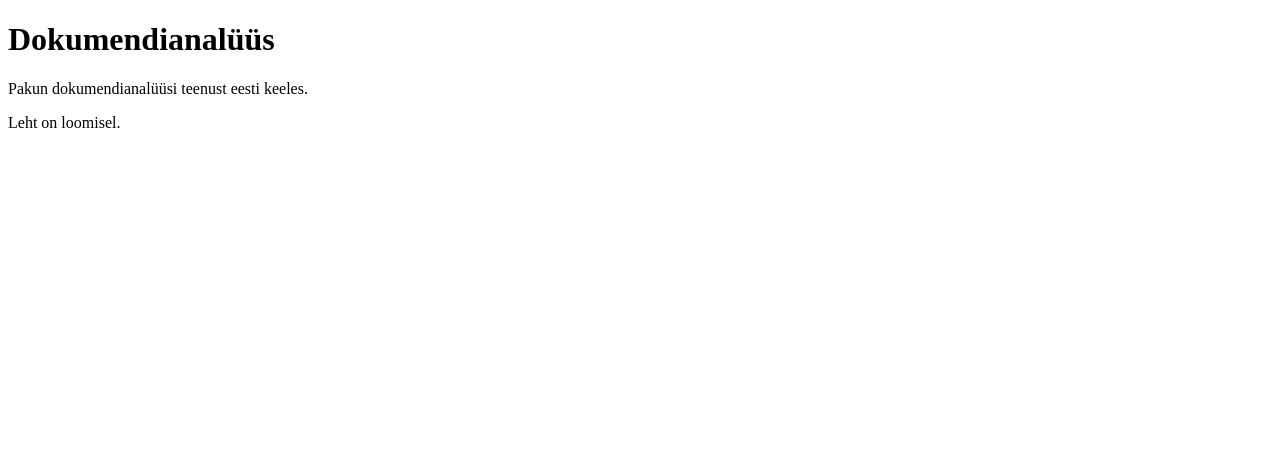
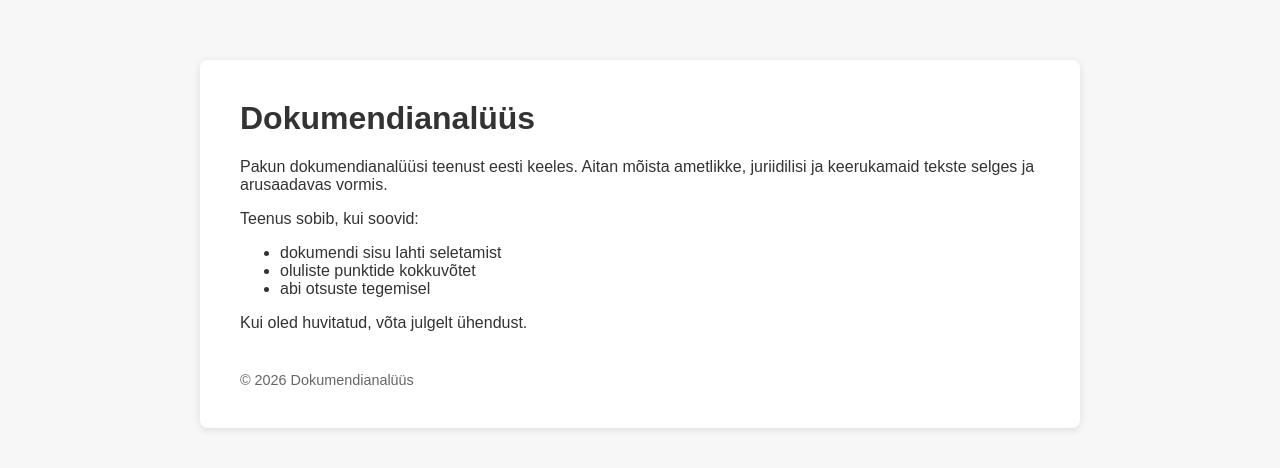
Before and after one commit to dokumendianalyys/dokumendianalyys, a plain HTML site: page index.html in a window 1280 px wide. Drawn offline with Linux system fonts and the light colour scheme.

Commit message:
Update index.html

```diff
--- a/index.html
+++ b/index.html
@@ -3,10 +3,57 @@
 <head>
   <meta charset="UTF-8">
   <title>Dokumendianalüüs</title>
+  <style>
+    body {
+      font-family: Arial, sans-serif;
+      background-color: #f7f7f7;
+      margin: 0;
+      padding: 0;
+      color: #333;
+    }
+    .container {
+      max-width: 800px;
+      margin: 60px auto;
+      background: #ffffff;
+      padding: 40px;
+      border-radius: 8px;
+      box-shadow: 0 2px 8px rgba(0,0,0,0.1);
+    }
+    h1 {
+      margin-top: 0;
+    }
+    footer {
+      margin-top: 40px;
+      font-size: 0.9em;
+      color: #666;
+    }
+  </style>
 </head>
 <body>
-  <h1>Dokumendianalüüs</h1>
-  <p>Pakun dokumendianalüüsi teenust eesti keeles.</p>
-  <p>Leht on loomisel.</p>
+  <div class="container">
+    <h1>Dokumendianalüüs</h1>
+
+    <p>
+      Pakun dokumendianalüüsi teenust eesti keeles.
+      Aitan mõista ametlikke, juriidilisi ja keerukamaid tekste selges ja arusaadavas vormis.
+    </p>
+
+    <p>
+      Teenus sobib, kui soovid:
+    </p>
+    <ul>
+      <li>dokumendi sisu lahti seletamist</li>
+      <li>oluliste punktide kokkuvõtet</li>
+      <li>abi otsuste tegemisel</li>
+    </ul>
+
+    <p>
+      Kui oled huvitatud, võta julgelt ühendust.
+    </p>
+
+    <footer>
+      © 2026 Dokumendianalüüs
+    </footer>
+  </div>
 </body>
 </html>
```
